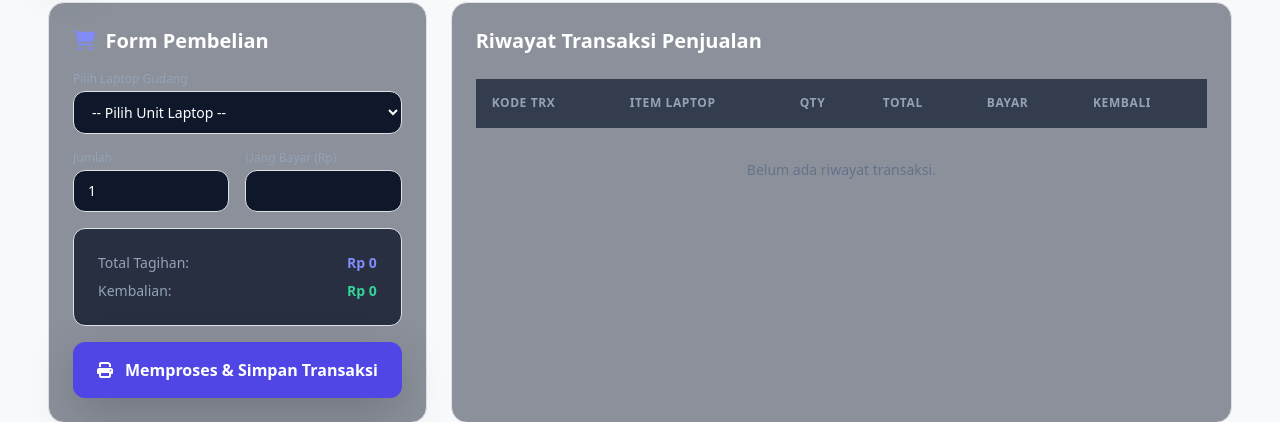
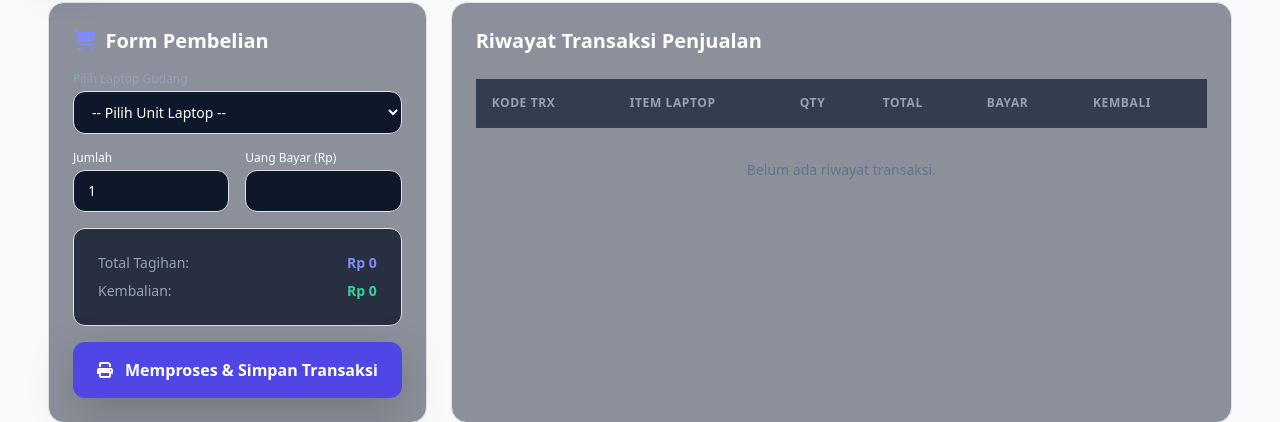
Before and after one commit to Nvlrdnn/tokoLaptop, a Laravel app: template resources/views/transaksi/index.blade.php in a window 1280 px wide. Shown: the part 111-533 px from the top of the page. Run offline with Laravel 9, Linux system fonts and the light colour scheme; the template is opened without the code that fills it, so the values that code supplies are empty; some libraries are stand-ins or nearby versions.

Commit message:
changes color to white for better visibility in dark mode

```diff
--- a/resources/views/transaksi/index.blade.php
+++ b/resources/views/transaksi/index.blade.php
@@ -41,11 +41,11 @@
 
             <div class="grid grid-cols-2 gap-3">
                 <div>
-                    <label class="block text-xs font-medium text-slate-400 mb-1">Jumlah</label>
+                    <label class="block text-xs font-medium text-white mb-1">Jumlah</label>
                     <input type="number" name="jumlah" id="inputJumlah" value="1" min="1" oninput="hitungTotal()" class="w-full bg-slate-900 border border-slate-700 rounded-xl px-3.5 py-2.5 text-white text-sm focus:border-indigo-500 focus:outline-none" required>
                 </div>
                 <div>
-                    <label class="block text-xs font-medium text-slate-400 mb-1">Uang Bayar (Rp)</label>
+                    <label class="block text-xs font-medium text-white mb-1">Uang Bayar (Rp)</label>
                     <input type="number" name="bayar" id="inputBayar" min="0" oninput="hitungKembalian()" class="w-full bg-slate-900 border border-slate-700 rounded-xl px-3.5 py-2.5 text-white text-sm focus:border-indigo-500 focus:outline-none" required>
                 </div>
             </div>
```
